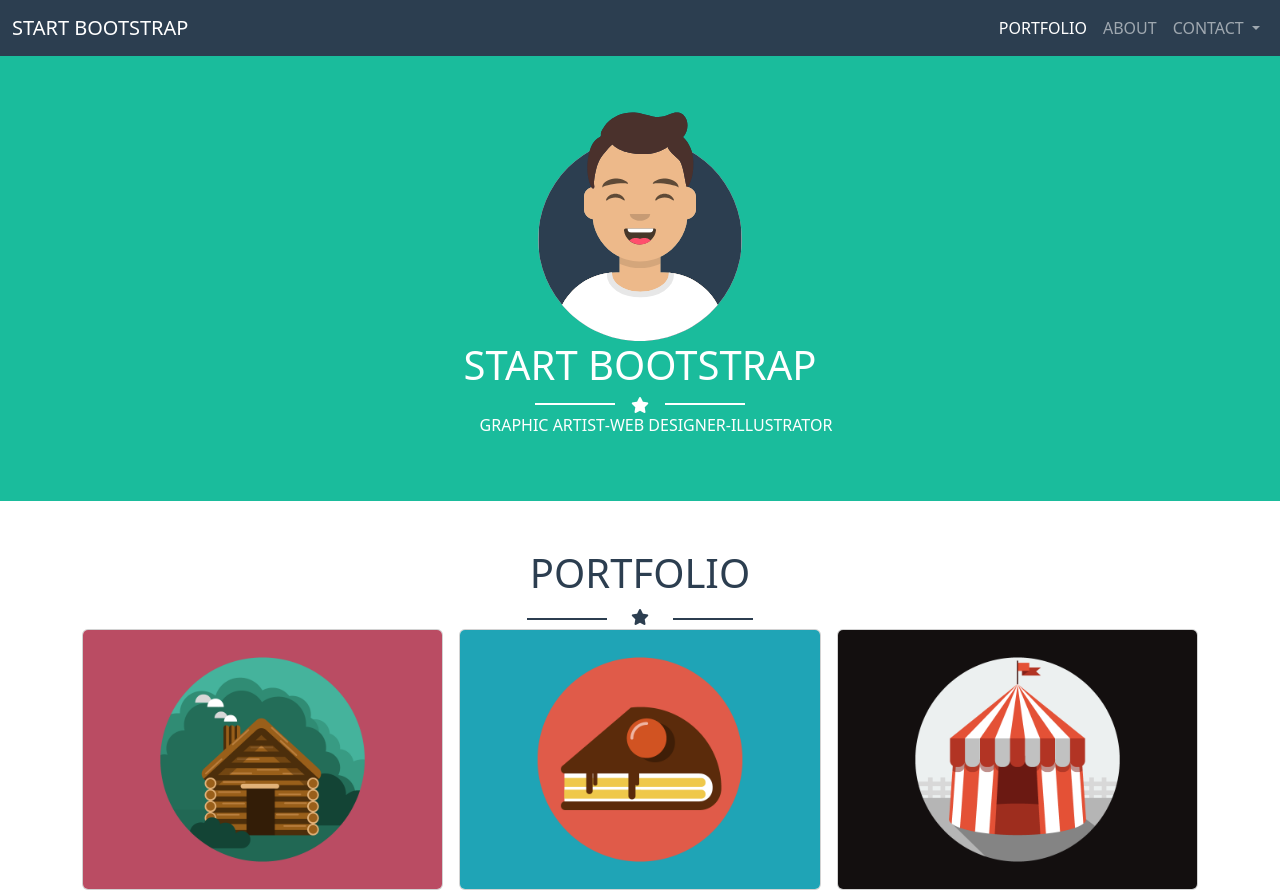
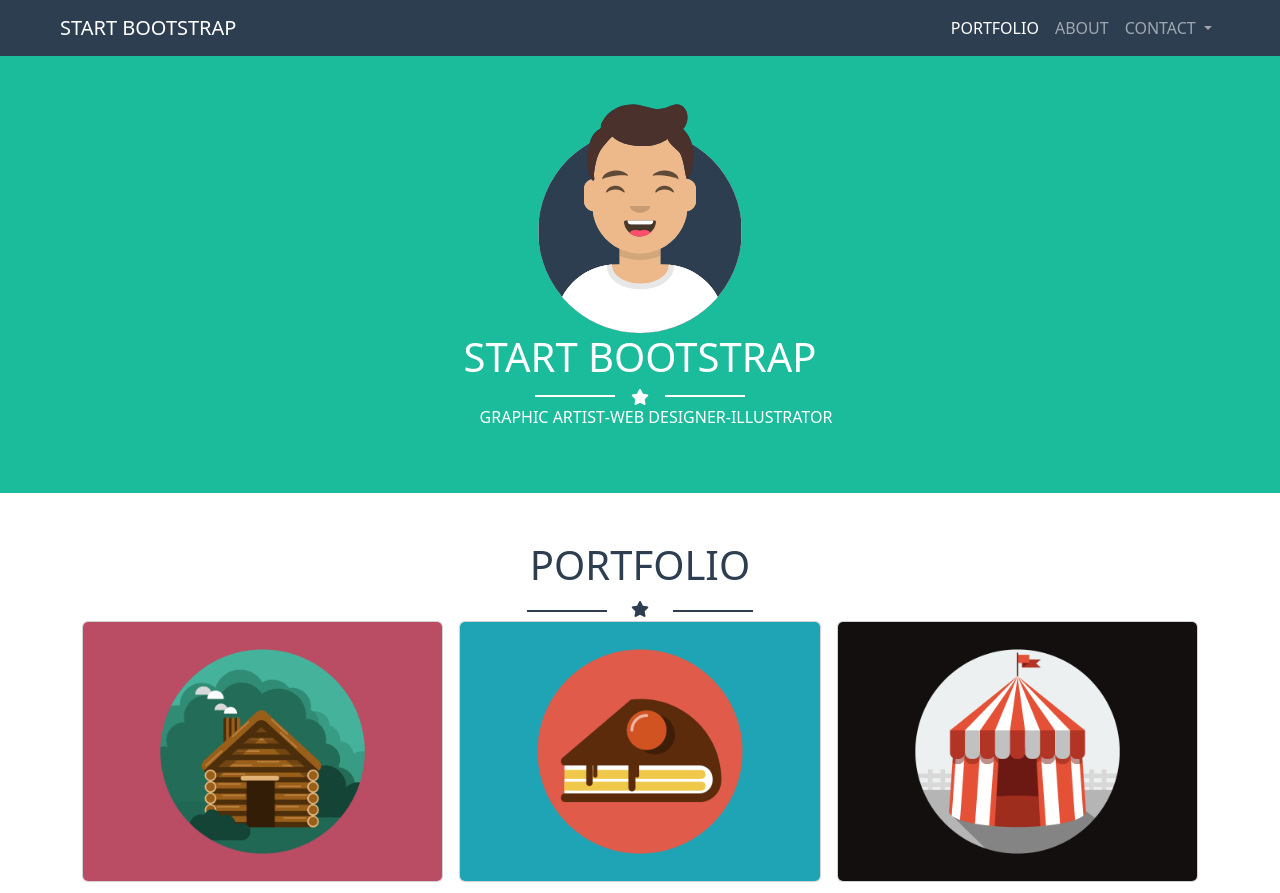
Before and after one commit to AlessioAbbati/html-css-bootstrap-freelancer, a plain HTML site: page index.html in a window 1280 px wide. Shown: the top 893 px of the page. Drawn offline with nearby package versions, Linux system fonts and the light colour scheme.

Commit message:
mod navbar margin and fixed it

```diff
--- a/assets/style.css
+++ b/assets/style.css
@@ -1,5 +1,12 @@
 nav {
     background-color: #2C3E50;
+}
+.navbar {
+    position: fixed;
+    top: 0;
+    right: 0;
+    left: 0;
+    z-index: 9;
 }
 ul {
     display: flex;
--- a/index.html
+++ b/index.html
@@ -11,7 +11,7 @@
   <body>
     <header>
         <nav class="navbar navbar-expand-md" data-bs-theme="dark" >
-            <div class="container-fluid">
+            <div class="container-fluid mx-5">
               <a class="navbar-brand" href="#">START BOOTSTRAP</a>
               <button class="navbar-toggler" type="button" data-bs-toggle="collapse" data-bs-target="#navbarSupportedContent" aria-controls="navbarSupportedContent" aria-expanded="false" aria-label="Toggle navigation">
                 <span class="navbar-toggler-icon"></span>
@@ -43,7 +43,7 @@
 
     </header>
 
-    <main>
+    <main class="py-5">
         <section class="s-1">
             <div class="container py-5 text-center">
                 <div class="row-cols-1">
```
